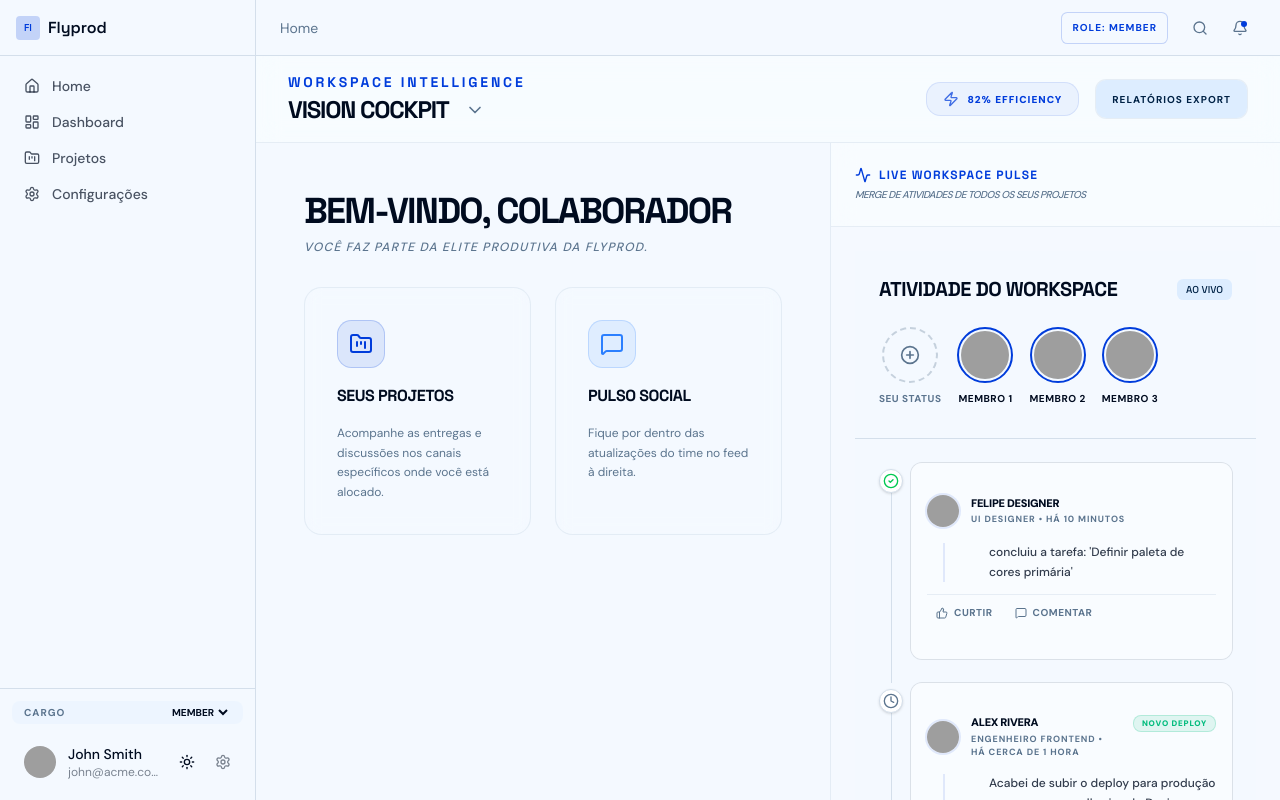
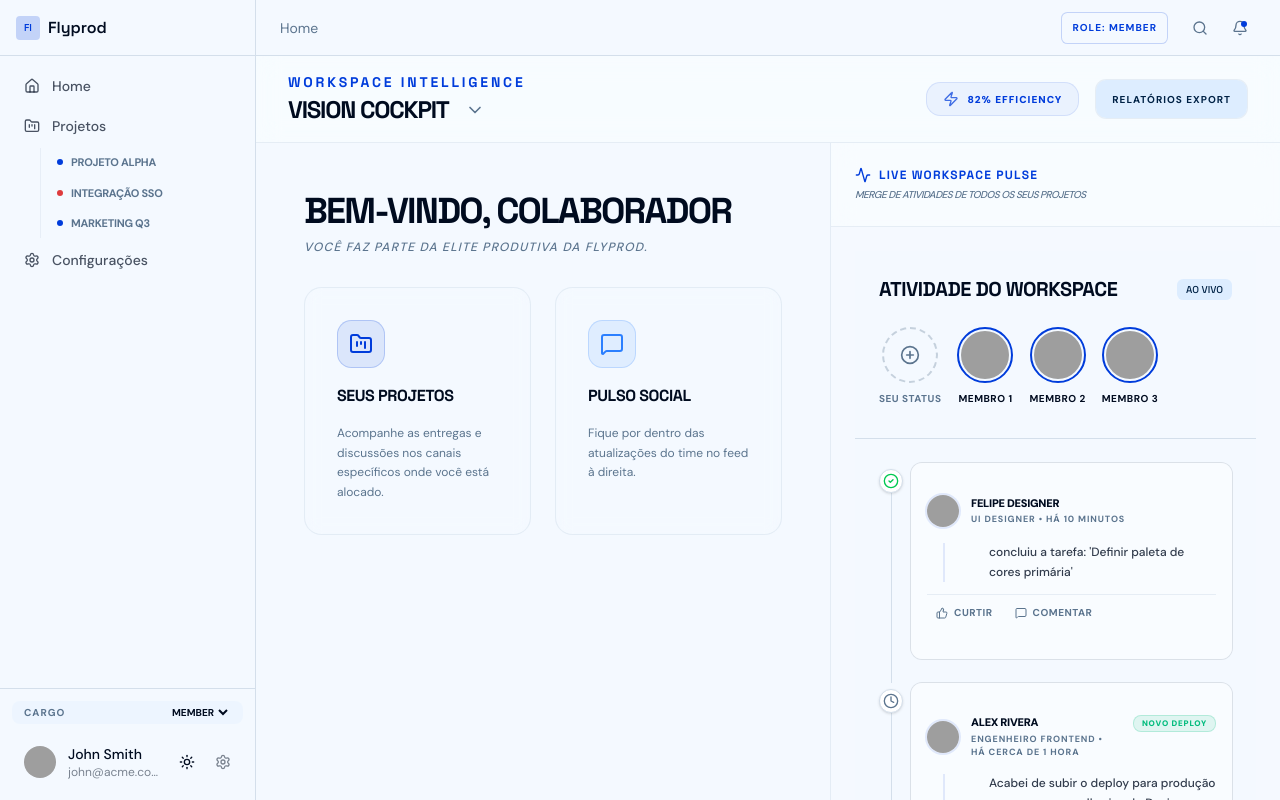
Before and after one commit to leandroota/b2b-saas-web, a Next.js app: page / in a window 1280 px wide. Built offline with nearby package versions, Linux system fonts and the light colour scheme; grey boxes are pictures that could not be loaded.

Commit message:
feat: restricted dashboard to admins in sidebar and implemented nested project navigation with quick-add

```diff
--- a/src/components/layout/sidebar.tsx
+++ b/src/components/layout/sidebar.tsx
@@ -13,6 +13,8 @@ import {
     Zap,
     Settings,
     Brain,
+    Plus,
+    ChevronRight,
 } from "lucide-react";
 
 import { cn } from "@/lib/utils";
@@ -22,13 +24,13 @@ import { PermissionGuard } from "@/components/auth/permission-guard";
 
 const navItems = [
     { icon: Home, label: "Home", href: "/" },
-    { icon: LayoutDashboard, label: "Dashboard", href: "/dashboard" },
-    { icon: FolderKanban, label: "Projetos", href: "/projects" },
+    { icon: LayoutDashboard, label: "Dashboard", href: "/dashboard", role: 'ADMIN' },
+    { icon: FolderKanban, label: "Projetos", href: "/projects", hasQuickAdd: true },
     { icon: Settings, label: "Configurações", href: "/settings" },
 ];
 
 export function Sidebar() {
-    const { isCopilotOpen, toggleCopilot, currentUser, setUserRole } = useAppStore();
+    const { isCopilotOpen, toggleCopilot, currentUser, setUserRole, projects } = useAppStore();
 
     return (
         <aside className="w-64 border-r border-sidebar-border bg-sidebar flex flex-col h-full shrink-0">
@@ -45,18 +47,45 @@ export function Sidebar() {
             {/* Primary Navigation */}
             <nav className="flex-1 overflow-y-auto p-3 space-y-1">
                 {navItems.map((item: any) => {
+                    const isActive = false; // Placeholder for actual router logic
+
                     const content = (
-                        <Link key={item.href} href={item.href}>
+                        <div key={item.href} className="group flex flex-col">
+                            <div className="flex items-center justify-between group/row">
+                                <Link href={item.href} className="flex-1">
                                     <span
                                         className={cn(
                                             "flex items-center gap-3 px-3 py-2 rounded-md text-sm font-medium transition-colors",
-                                    "text-sidebar-foreground/70 hover:bg-sidebar-accent hover:text-sidebar-accent-foreground"
+                                            "text-sidebar-foreground/70 hover:bg-sidebar-accent hover:text-sidebar-accent-foreground",
+                                            isActive && "bg-sidebar-accent text-sidebar-accent-foreground"
                                         )}
                                     >
                                         <item.icon className="size-4" />
                                         {item.label}
                                     </span>
                                 </Link>
+
+                                {item.hasQuickAdd && (
+                                    <button className="mr-2 size-6 rounded bg-primary/10 flex items-center justify-center text-primary opacity-0 group-hover/row:opacity-100 hover:bg-primary/20 transition-all">
+                                        <Plus className="size-3" />
+                                    </button>
+                                )}
+                            </div>
+
+                            {/* Nested Projects (Level 2) - Only for "Projetos" */}
+                            {item.label === "Projetos" && (
+                                <div className="mt-1 ml-7 flex flex-col space-y-0.5 border-l border-border/40 pl-2">
+                                    {projects.map((proj) => (
+                                        <Link key={proj.id} href={`/projects/${proj.id === 'p1' ? 'proj_01' : proj.id === 'p2' ? 'proj_02' : 'proj_03'}`}>
+                                            <span className="flex items-center gap-2 px-2 py-1.5 rounded-md text-[11px] font-bold uppercase tracking-tight text-muted-foreground hover:text-primary hover:bg-primary/5 transition-all">
+                                                <div className={cn("size-1.5 rounded-full", proj.color || "bg-primary")} />
+                                                {proj.name}
+                                            </span>
+                                        </Link>
+                                    ))}
+                                </div>
+                            )}
+                        </div>
                     );
 
                     if (item.role) {
```
Lines whose indentation alone changed are shown as unchanged.
